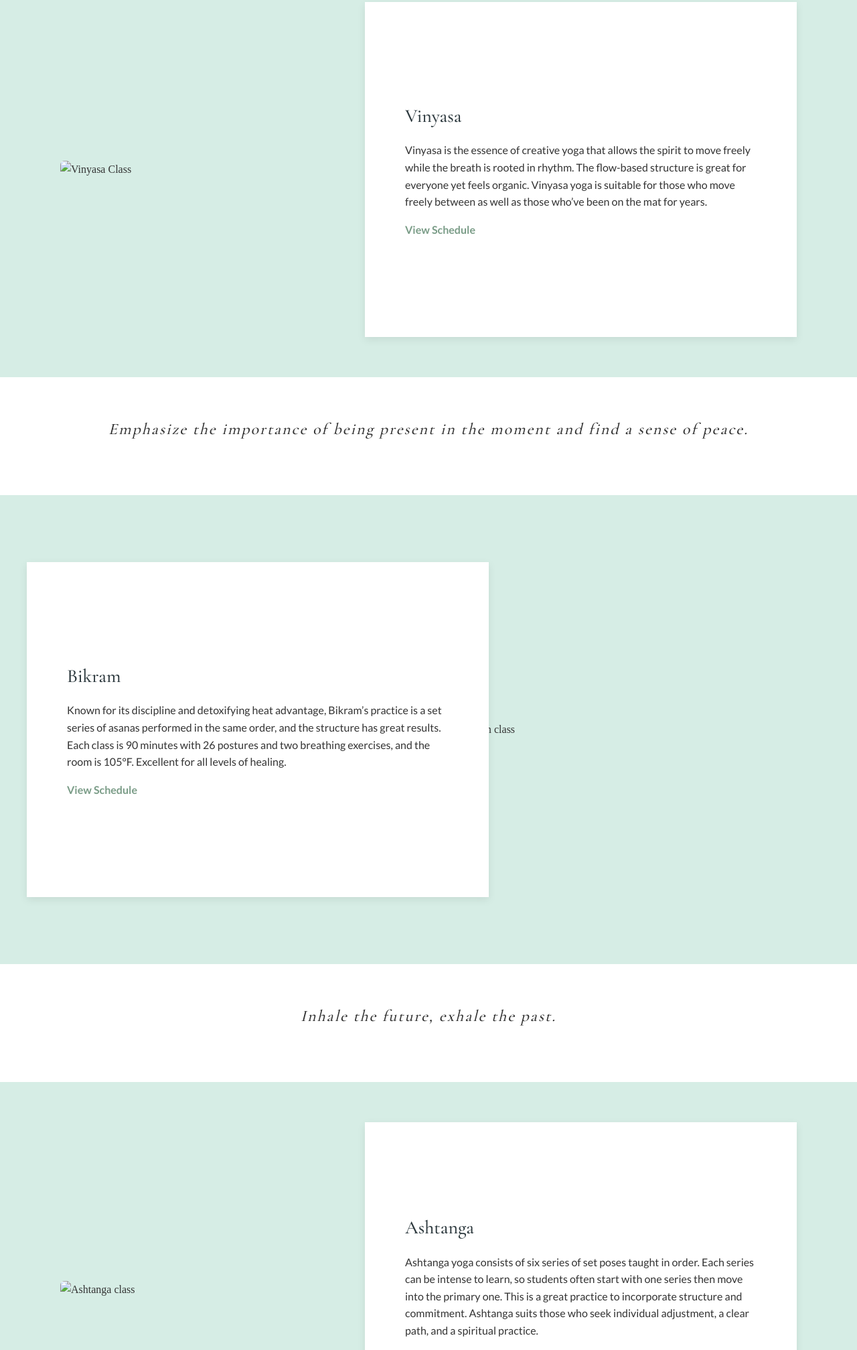
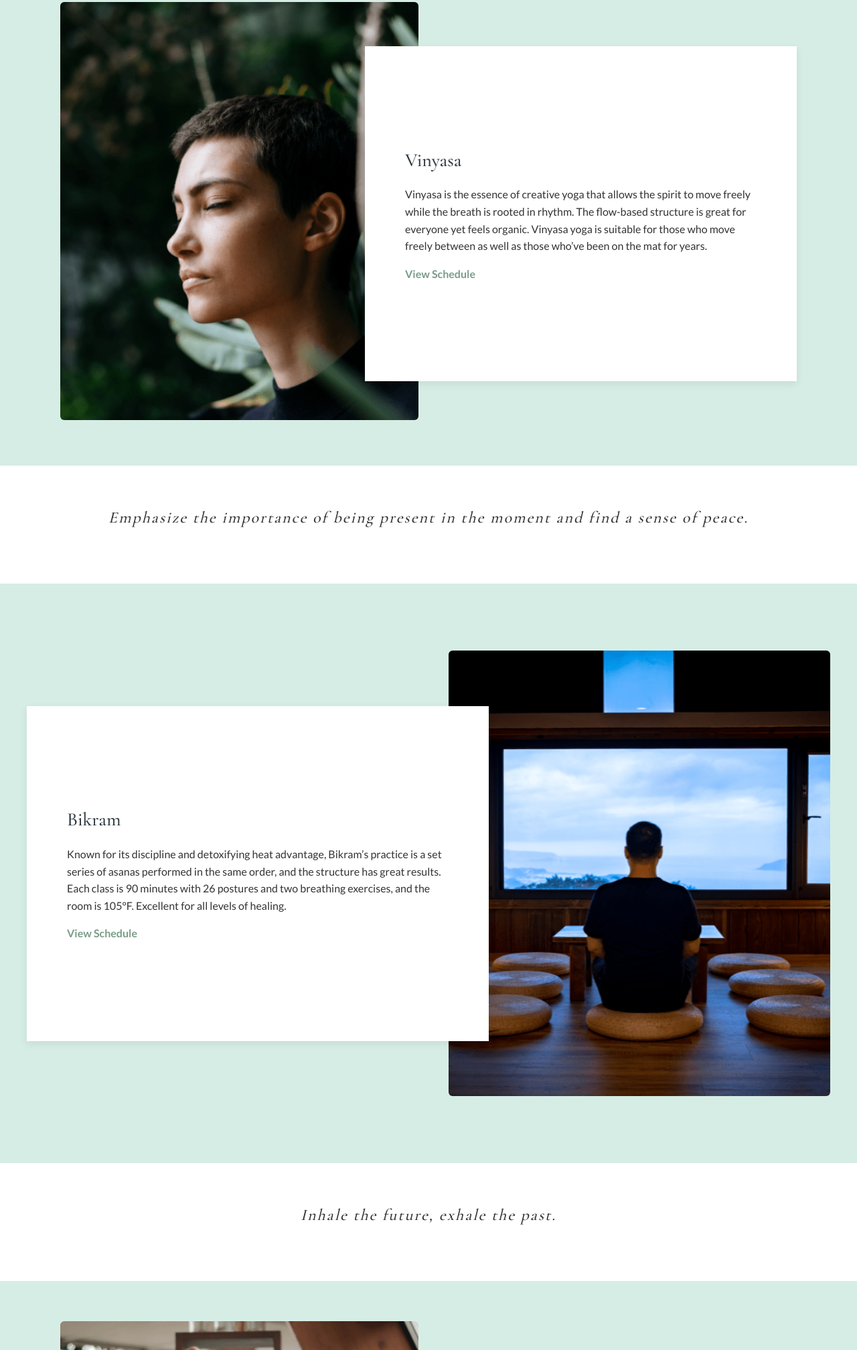
Before and after one commit to joelramires/Lotus_Yoga, a plain HTML site: page classes.html in a window 1280 px wide. Shown: the part 785-2800 px from the top of the page at 67% size. Drawn offline with nearby package versions, Linux system fonts and the light colour scheme; the site is published under a folder, as on GitHub Pages, so addresses that start at the root find nothing.

Commit message:
update images

```diff
--- a/classes.html
+++ b/classes.html
@@ -55,7 +55,7 @@
 <section class="left-Green-BG">
   <div class="left-layout">
     <div class="left-image">
-      <img src="/assets/images/vinyasa-image.png" alt="Vinyasa Class">
+      <img src="./assets/images/vinyasa-image.png" alt="Vinyasa Class">
     </div>
     <div class="left-Text-BG">
       <h2>Vinyasa</h2>
@@ -79,7 +79,7 @@
       </p>
       <a href="#">View Schedule</a>
     </div>
-    <img class="bikram-image" src="/assets/images/bikram-image.png" alt="Bikram class">
+    <img class="bikram-image" src="./assets/images/bikram-image.png" alt="Bikram class">
   </div>
 </section>
 
@@ -90,7 +90,7 @@
   <section class="left-Green-BG">
     <div class="left-layout">
         <div class="left-image">
-      <img src="/assets/images/ashtanga-image.png" alt="Ashtanga class">
+      <img src="./assets/images/ashtanga-image.png" alt="Ashtanga class">
       </div>
       <div class="left-Text-BG">
         <h2>Ashtanga</h2>
```
Also changed, not shown: index.html (+1 -1 lines).
